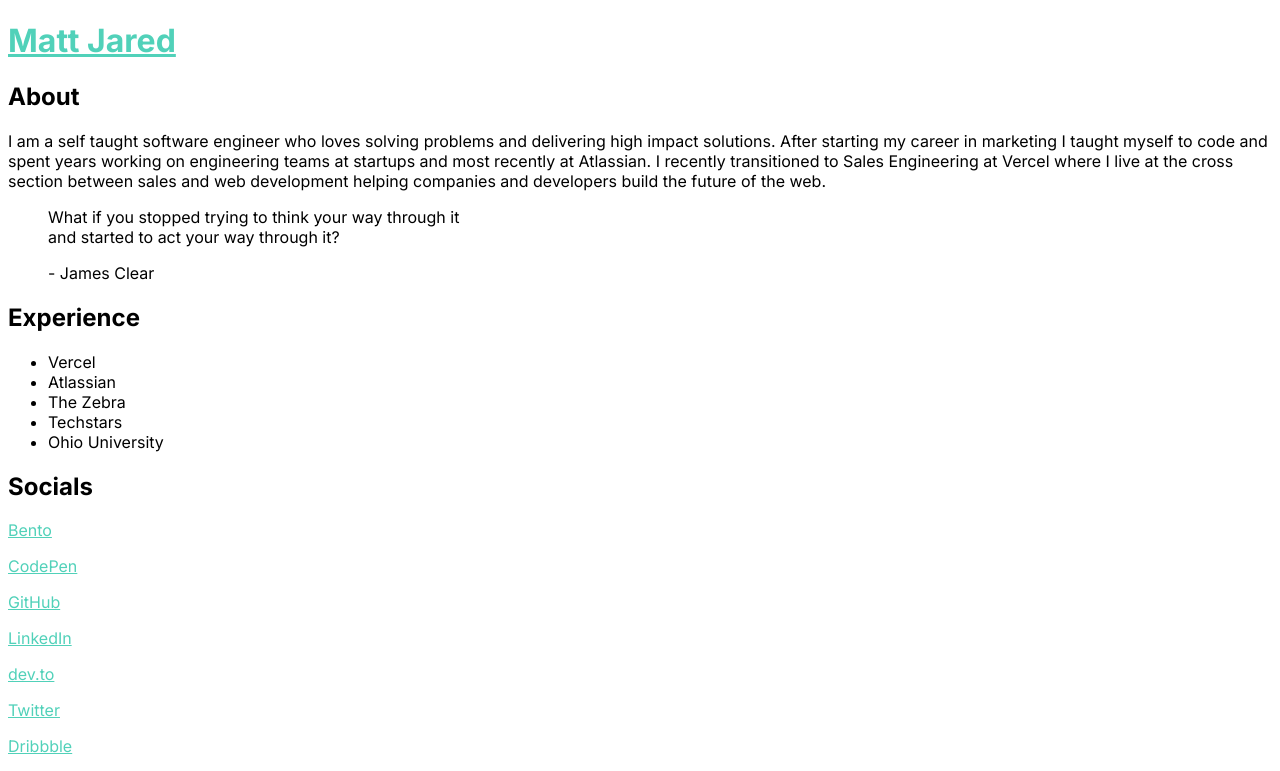
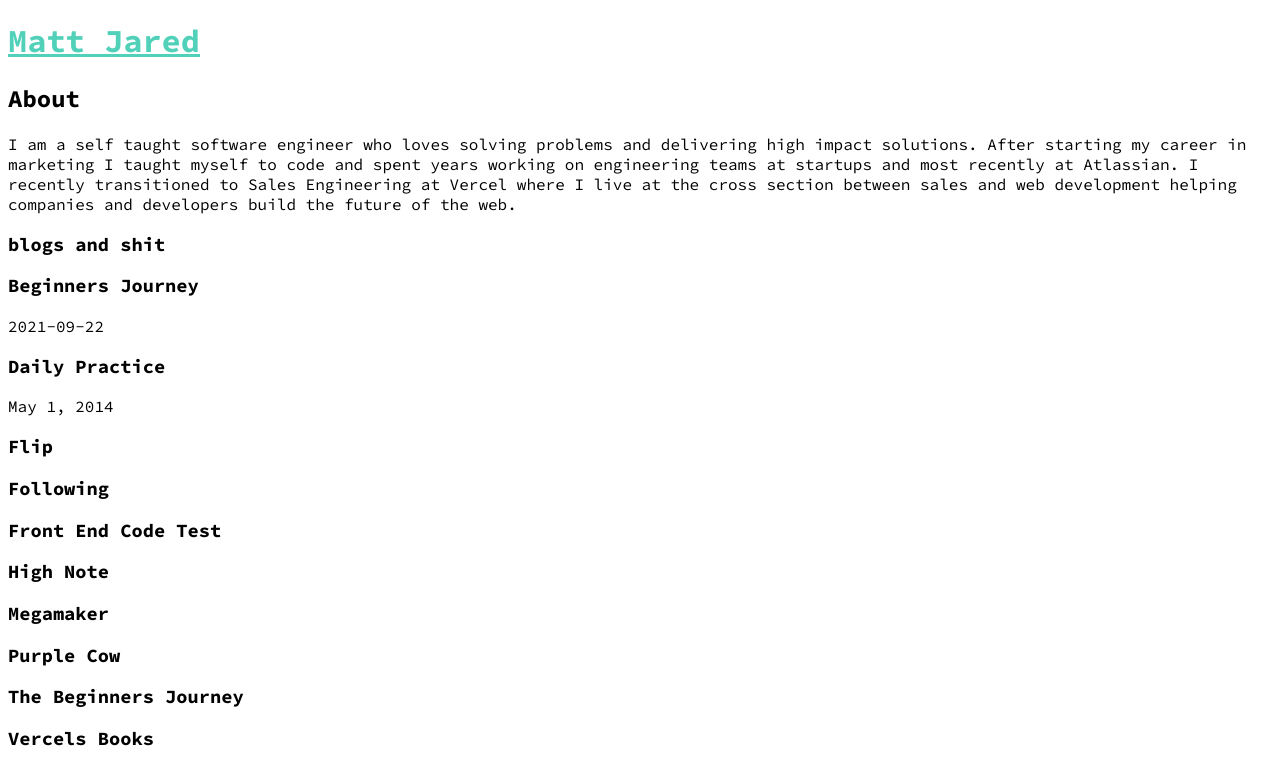
Before and after one commit to mattjared/personal-site, a Next.js app: page / in a window 1280 px wide. Shown: the top 771 px of the page. Built offline with nearby package versions, Linux system fonts and the light colour scheme.

Commit message:
committing

```diff
--- /dev/null
+++ b/app/BlogGrid.js
@@ -0,0 +1,28 @@
+
+import Box from "./Box";
+
+export default async function BlogGrid() {
+  let route;
+  if (process.env.NODE_ENV === "development") {
+    route = "http://localhost:3000"
+  } else {
+    route = "https://mattjared.vercel.app/"
+  }
+  const allPosts = await fetch(`${route}/blog/get-all-posts`).then((res) => {
+    return res.json();
+  })
+  console.log(allPosts);
+  return (
+    <Box>
+      <h3>blogs and shit</h3>
+      {allPosts.map((post, i) => {
+        return (
+          <div key={i} className="mb-3">
+            <h3>{post.title}</h3>
+            <p>{post.postDate}</p>
+          </div>
+        )
+      })}
+    </Box>
+  )
+}
--- a/app/Footer.js
+++ b/app/Footer.js
@@ -4,7 +4,7 @@
 export default function Footer() {
   return (
     <Box>
-      <p className="text-sm">All rights reserved {new Date().getFullYear()}. Built with Next.JS and Tailwind hosted on Vercel. <a target="_blank" rel="noreferrer" href="https://github.com/mattjared/mattjared.github.io">Code available on Github.</a></p>
+      <p className="text-sm">All rights reserved {new Date().getFullYear()}. Built with Next.JS App Router and Tailwind hosted on Vercel. <a target="_blank" rel="noreferrer" href="https://github.com/mattjared/mattjared.github.io">Code available on Github.</a></p>
     </Box>
   )
 }
--- a/app/blog/get-all-posts/route.ts
+++ b/app/blog/get-all-posts/route.ts
@@ -1,21 +1,23 @@
-import { type NextRequest } from 'next/server'
 import fs from "fs";
 import { join } from "path";
-import matter from 'gray-matter';
-import { remark } from 'remark';
-import html from 'remark-html';
-
+import graymatter from "gray-matter";
 const postsDirectory = join(process.cwd(), "__posts");
 
-export async function GET(request: NextRequest) {
-  const slug = request ? request.nextUrl.search.substring(1) : undefined;
-  const fullPath = join(postsDirectory, `${slug}.md`)
-  const fileContents = fs.readFileSync(fullPath, "utf8");
-  const matterResult = matter(fileContents);
-  const processedContent = await remark()
-    .use(html)
-    .process(matterResult.content);
-  const contentHtml = processedContent.toString();
+export async function GET() {
+  const slugs =  fs.readdirSync(postsDirectory);
+  let allPosts: { title: string; postDate: graymatter.GrayMatterFile<string>; }[]= [];
+  slugs.map((slug) => {
+    const realSlug = slug.replace(/\.md$/, "");
+    const fullPath = join(postsDirectory, `${realSlug}.md`);
+    const fileContents = fs.readFileSync(fullPath, "utf8");
+    const frontMatter = graymatter(fileContents);
+    const title = realSlug.replace(/-/g, " ").replace(/\b\w/g, c => c.toUpperCase());
+    const postDate = frontMatter.data.date;
+    allPosts.push({
+      title,
+      postDate
+    })
+  });
   const options = { status: 200 }
-  return new Response(contentHtml, options);
+  return new Response(JSON.stringify(allPosts), options);
 }
--- a/app/items/route.ts
+++ /dev/null
@@ -1,3 +0,0 @@
-export async function GET(request: Request) {
-  return new Response("items");
-}
--- a/app/layout.js
+++ b/app/layout.js
@@ -1,8 +1,8 @@
 // import { Analytics } from '@vercel/analytics/react';
 import Footer from './Footer';
 import Header from './Navbar';
-import { Inter } from "next/font/google";
-const inter = Inter({ subsets: ['latin'] })
+import { Source_Code_Pro } from "next/font/google";
+const sourceCodePro = Source_Code_Pro({ subsets: ['latin'] })
 import './globals.css';
 import { AnalyticsWrapper } from './Analytics';
 
@@ -17,7 +17,7 @@
 export default function RootLayout({ children }) {
   return (
     <html lang="en">
-      <body className={`bg-mainBlue text-altBlue ${inter.className}`}>
+      <body className={`bg-mainBlue text-altBlue ${sourceCodePro.className}`}>
         <div className="py-32 px-8 max-w-4xl min-h-screen transition-all m-auto">
           <Header />
           { children }
--- a/app/page.js
+++ b/app/page.js
@@ -3,6 +3,7 @@
 // import Link from 'next/link';
 import Contact from "./Contact";
 import Box from "../app/Box"
+import BlogGrid from "./BlogGrid";
 // import { site } from "../utils/data";
 
 const site = {
@@ -17,6 +18,10 @@
     <div>
         <section>
           <Box headline={site.about.heading} text={site.about.bio}/>
+        </section>
+
+        <section>
+          <BlogGrid />
         </section>
         <section className="blog-grid">
           {/* {posts.map(({slug, frontmatter}) => (
```
